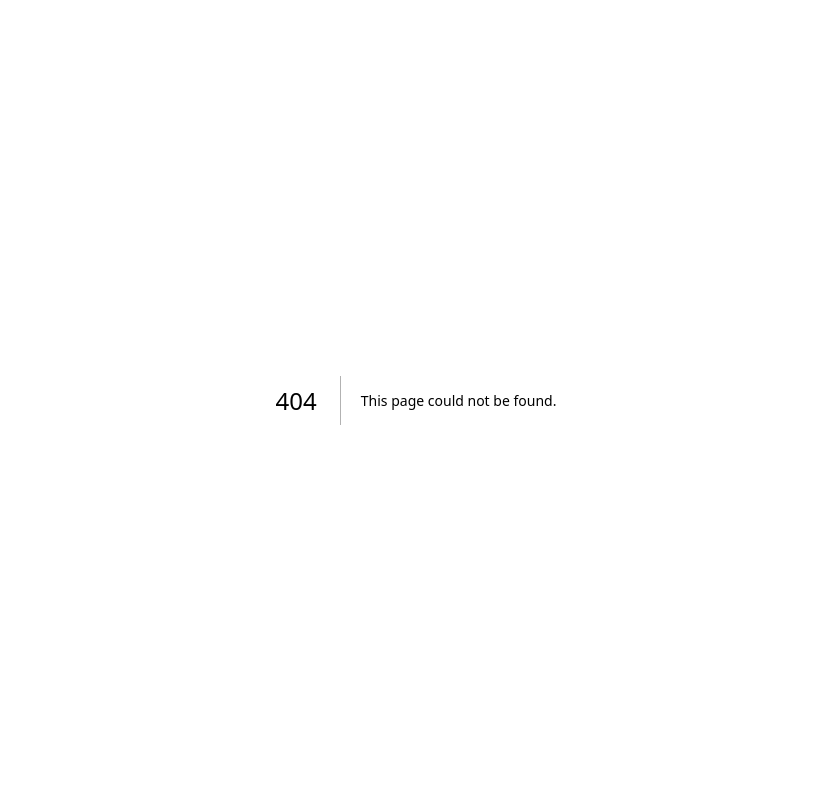
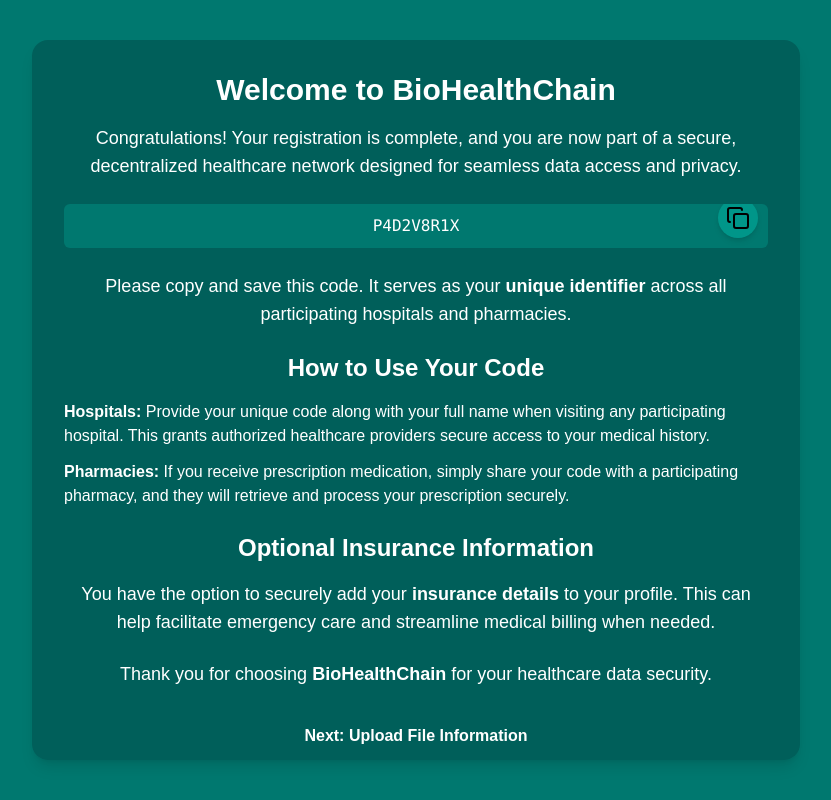
Before and after one commit to sandileSiwundla/BioHealthChain, a Next.js app in the folder my-next-app/: page /submitData in a window 1280 px wide. Before the commit this address had no page. Shown: the whole page, without its empty margins (224-1055 px from the left). Built offline with nearby package versions, Linux system fonts and the light colour scheme.

Commit message:
A lot of teal

```diff
--- a/my-next-app/app/patientSIgnUp/page.tsx
+++ b/my-next-app/app/patientSIgnUp/page.tsx
@@ -86,7 +86,7 @@ const Sell: React.FC = () => {
 
         {/* Next Button */}
         <div className="w-full text-center mt-8"> {/* Increased margin-top */}
-          <Link href="/patientSignUp">
+          <Link href="/submitData">
             <button
               className="bg-teal-800 hover:bg-teal-600 text-white font-semibold py-3 px-8 rounded-lg cursor-pointer transition-all duration-300 transform hover:scale-105 active:scale-95 focus:outline-none focus:ring-2 focus:ring-teal-500 focus:ring-offset-2"
             >
--- /dev/null
+++ b/my-next-app/app/submitData/page.tsx
@@ -0,0 +1,81 @@
+'use client';
+
+import React, { useState, useEffect } from 'react';
+import Copy from '@/components/copy';
+
+const Transfer: React.FC = () => {
+  const [currentStep, setCurrentStep] = useState(1); // Start at step 1
+
+  // Function to handle step progression
+  useEffect(() => {
+    const interval = setInterval(() => {
+      if (currentStep < 4) {  // Only go up to stage 4
+        setCurrentStep((prevStep) => prevStep + 1);
+      }
+    }, 1); // Progress every 1 second
+
+    // Cleanup the interval on component unmount
+    return () => clearInterval(interval);
+  }, [currentStep]);
+
+  return (
+    <div className="fixed inset-0 bg-teal-700 bg-opacity-50 flex justify-center items-center z-50 p-4">
+      {/* Modal Container */}
+      <div className="bg-teal-800 rounded-2xl shadow-lg max-w-3xl w-full p-8 text-white overflow-y-auto max-h-[90vh] relative">
+        {/* Welcome Section */}
+        <div className="welcome-container text-center">
+          <h2 className="text-3xl font-bold mb-4">Welcome to BioHealthChain</h2>
+          <p className="text-lg mb-6">
+            Congratulations! Your registration is complete, and you are now part of a secure,
+            decentralized healthcare network designed for seamless data access and privacy.
+          </p>
+
+          {/* Copy Component - Position it inside the modal */}
+          <div className="mb-6 relative">
+            <Copy />
+          </div>
+
+          <p className="text-lg mb-6">
+            Please copy and save this code. It serves as your <strong>unique identifier</strong> across all
+            participating hospitals and pharmacies.
+          </p>
+
+          {/* How to Use Your Code Section */}
+          <h3 className="text-2xl font-semibold mb-4">How to Use Your Code</h3>
+          <ul className="info-list text-left mb-6">
+            <li className="mb-3">
+              <strong>Hospitals:</strong> Provide your unique code along with your full name when visiting any
+              participating hospital. This grants authorized healthcare providers secure access to your medical
+              history.
+            </li>
+            <li className="mb-3">
+              <strong>Pharmacies:</strong> If you receive prescription medication, simply share your code with a
+              participating pharmacy, and they will retrieve and process your prescription securely.
+            </li>
+          </ul>
+
+          {/* Optional Insurance Information Section */}
+          <h3 className="text-2xl font-semibold mb-4">Optional Insurance Information</h3>
+          <p className="text-lg mb-6">
+            You have the option to securely add your <strong>insurance details</strong> to your profile. This can
+            help facilitate emergency care and streamline medical billing when needed.
+          </p>
+
+          <p className="text-lg mb-6">
+            Thank you for choosing <strong>BioHealthChain</strong> for your healthcare data security.
+          </p>
+
+          {/* Next Button */}
+          <button
+            className="bg-teal-800 hover:bg-teal-600 text-white font-semibold py-3 px-8 rounded-lg cursor-pointer transition-all duration-300 transform hover:scale-105 active:scale-95 focus:outline-none focus:ring-2 focus:ring-teal-500 focus:ring-offset-2"
+            onClick={() => alert("Redirecting to file upload...")}
+          >
+            Next: Upload File Information
+          </button>
+        </div>
+      </div>
+    </div>
+  );
+};
+
+export default Transfer;
--- /dev/null
+++ b/my-next-app/components/copy.tsx
@@ -0,0 +1,36 @@
+'use client';
+
+import React, { useState } from 'react';
+import { Copy } from 'lucide-react'; // Importing the Copy icon from Lucide React
+
+const CopyBox = () => {
+  const [copySuccess, setCopySuccess] = useState('');
+  const [isPulsing, setIsPulsing] = useState(false);  // Define isPulsing state
+
+  const handleCopy = () => {
+    // Trigger pulse animation
+    setIsPulsing(true);
+
+    // Simulate a copy action (for demonstration purposes)
+    setTimeout(() => {
+      // Reset the pulsing effect after the animation
+      setIsPulsing(false);
+    }, 300);  // Match this duration to the animation duration (0.3s)
+
+    // Place your copy logic here (e.g., copying text to clipboard)
+    alert("Text copied!");
+  };
+
+  return (
+    <div className="relative bg-[#f9f9f9] p-2.5 font-mono rounded-md overflow-x-auto whitespace-pre-wrap text-center mb-2 bg-teal-700">
+      <pre>{`P4D2V8R1X`}</pre>
+      <button
+        className={`absolute bottom-2.5 right-2.5 w-[2.5rem] h-[2.5rem] flex justify-center items-center bg-teal-600 text-black rounded-full shadow-md border-none z-[3] ${isPulsing ? 'animate-pulse' : ''}`}
+        onClick={handleCopy}>
+        <Copy size={24} />
+      </button>
+    </div>
+  );
+};
+
+export default CopyBox;
```
Also changed, not shown: my-next-app/app/loadPatientData/page.tsx (deleted), my-next-app/public/copyLogo.png (added).
